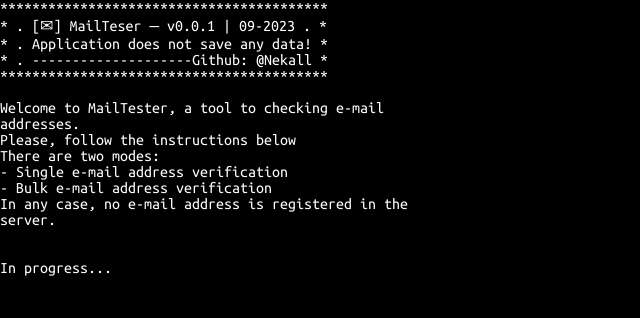
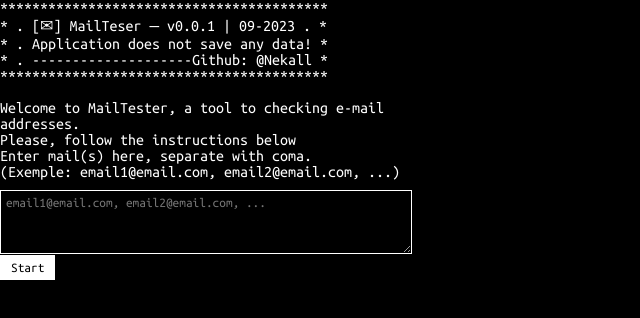
Before and after one commit to Nekall/Mailtester-front, a React (Create React App) app: page / in a window 1280 px wide. Shown: the top 318 px of the page, without its empty margins (0-640 px from the left). Built offline with nearby package versions, Linux system fonts and the light colour scheme.

Commit message:
feat: add check with regex

```diff
--- /dev/null
+++ b/src/components/InputMails/index.tsx
@@ -0,0 +1,43 @@
+import { useState } from 'react';
+
+// Helpers
+import isValidEmail from '../../helpers/isValidEmail';
+
+// Styles
+import "./styles.css";
+
+const InputMails = () => {
+    const [emails, setEmails] = useState('');
+    const [validEmails, setValidEmails] = useState<any>([]);
+    const [invalidEmails, setInvalidEmails] = useState<any>([]);
+
+    const checkMails = () => {
+        console.info("Nombre d'email détéctés :::", emails.split(',').length)
+        for (let email of emails.split(',')) {
+            email = email.split('\n')[0];
+            if (isValidEmail(email)) {
+                setValidEmails((prevState: any) => [...prevState, email]);
+            } else {
+                if (email.length > 0) {
+                    setInvalidEmails((prevState: any) => [...prevState, email]);
+                }
+            }
+        }
+    }
+
+    console.log("validEmails", validEmails);
+    console.log("invalidEmails", invalidEmails);
+
+    return (
+        <div className="__input_mails">
+            <textarea id="InputMailsId" name="InputMails" rows={4} cols={55}
+                placeholder="email1@email.com, email2@email.com, ..."
+                onChange={e => setEmails(e.target.value)}
+            >
+            </textarea>
+            <button onClick={() => checkMails()}>Start</button>
+        </div>
+    )
+}
+
+export default InputMails;
--- /dev/null
+++ b/src/components/InputMails/styles.css
@@ -0,0 +1,3 @@
+.__input_mails{
+
+}
--- /dev/null
+++ b/src/helpers/isValidEmail.ts
@@ -0,0 +1,6 @@
+const isValidEmail = (email: string) => {
+    const regex = /^[a-zA-Z0-9.!#$%&'*+-/=?^_`{|}~]+@[a-zA-Z0-9-]+(?:\.[a-zA-Z0-9-]+)*$/;
+    return regex.test(email);
+}
+
+export default isValidEmail;
--- a/src/index.css
+++ b/src/index.css
@@ -27,25 +27,28 @@
   opacity: 0.8;
 }
 
-/* form */
-.form-container>form>input {
+/* textarea  */
+textarea  {
   border: solid 1px #fff;
   background-color: #000;
   padding: 5px;
   color: #fff;
+  margin-top: 10px;
+  margin-bottom: -2px;
 }
 
-input:focus {
+textarea :focus {
   outline: none;
 }
 
-.form-container>form>input[type="submit"] {
+button {
   background-color: #fff;
   color: #000;
   border: solid 1px #fff;
   cursor: pointer;
+  padding: 5px 10px;
 }
 
-.form-container>form>input[type="submit"]:hover {
+button:hover {
   opacity: 0.7;
 }
--- a/src/pages/Home/index.tsx
+++ b/src/pages/Home/index.tsx
@@ -3,24 +3,21 @@
 // Components
 import Header from "../../components/Header";
 import Terminal from "../../components/Terminal";
+import InputMails from "../../components/InputMails";
 
 const Home = () => {
   const [terminal] = useState<any>([
     "Welcome to MailTester, a tool to checking e-mail addresses.",
     "Please, follow the instructions below",
-    "There are two modes: ",
-    "  - Single e-mail address verification",
-    "  - Bulk e-mail address verification",
-    "In any case, no e-mail address is registered in the server.",
-    "",
-    "",
-    "In progress...",
+    "Enter mail(s) here, separate with coma.",
+    "(Exemple: email1@email.com, email2@email.com, ...)",
   ]);
 
   return (
     <div className="container">
       <Header />
       <Terminal terminal={terminal} />
+      <InputMails />
     </div>
   );
 };
```
